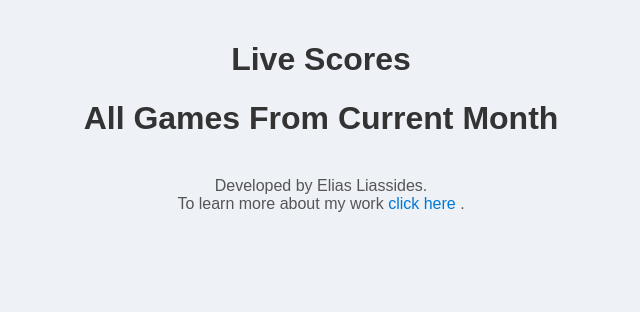
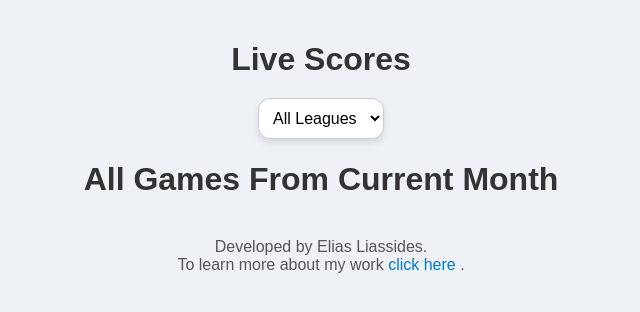
Before and after one commit to EliasL15/Cyprus_Basketball_Live_Scores, a Flask app: page / in a window 1280 px wide. Shown: the top 312 px of the page, without its empty margins (319-959 px from the left). Run offline with Flask 3, Linux system fonts and the light colour scheme; data that the repository does not hold is empty.

Commit message:
added filtering by league

```diff
--- a/templates/index.html
+++ b/templates/index.html
@@ -20,6 +20,28 @@
       font-size: 2em;
       margin-bottom: 20px;
     }
+    .navbar {
+      display: flex;
+      justify-content: center;
+      margin-bottom: 20px;
+    }
+    .navbar select {
+      padding: 10px;
+      font-size: 1em;
+      border: 1px solid #ccc;
+      border-radius: 12px;
+      background-color: #ffffff;
+      box-shadow: 0 4px 6px rgba(0, 0, 0, 0.1);
+      transition: box-shadow 0.3s ease, transform 0.2s ease;
+    }
+    .navbar select:hover {
+      transform: translateY(-3px);
+      box-shadow: 0 8px 12px rgba(0, 0, 0, 0.15);
+    }
+    .navbar select:focus {
+      outline: none;
+    }
+
     .game {
       background-color: #ffffff;
       padding: 20px;
@@ -92,14 +114,24 @@
 </head>
 <body>
   <h1>Live Scores</h1>
+  <div class="navbar">
+    <select id="league-filter" onchange="filterGamesByLeague()">
+      <option value="all">All Leagues</option>
+    </select>
+  </div>
   <div id="live-scores"></div>
   <h1>All Games From Current Month</h1>
   <div id="all-games"></div>
 
   <script>
+    let allGamesData = [];
+    let liveGamesData = [];
+
     async function fetchGames() {
       const liveScoresDiv = document.getElementById('live-scores');
       const allGamesDiv = document.getElementById('all-games');
+      const leagueFilter = document.getElementById('league-filter');
+      const selectedLeague = leagueFilter.value; // Preserve the selected value
 
       try {
         // Single fetch to the unified /api/games endpoint
@@ -110,14 +142,46 @@
         const data = await response.json();
 
         // data should be shaped like: { live_games: [...], all_games: [...] }
-        const { live_games, all_games } = data;
+        liveGamesData = data.live_games;
+        allGamesData = data.all_games;
 
-        // Clear existing content
-        liveScoresDiv.innerHTML = '';
-        allGamesDiv.innerHTML = '';
+        // Populate league filter options
+        const leagues = new Set();
+        liveGamesData.forEach(game => leagues.add(game.league_name));
+        allGamesData.forEach(game => leagues.add(game.league_name));
+        leagueFilter.innerHTML = '<option value="all">All Leagues</option>';
+        leagues.forEach(league => {
+          const option = document.createElement('option');
+          option.value = league;
+          option.textContent = league;
+          leagueFilter.appendChild(option);
+        });
 
-        // Populate LIVE GAMES
-        live_games.forEach(game => {
+        // Restore the selected value
+        leagueFilter.value = selectedLeague;
+
+        // Display games
+        displayGames();
+      } catch (error) {
+        console.error('Failed to fetch scores:', error);
+        // Retry after 5 seconds if it fails
+        setTimeout(fetchGames, 5000);
+      }
+    }
+
+    function displayGames() {
+      const liveScoresDiv = document.getElementById('live-scores');
+      const allGamesDiv = document.getElementById('all-games');
+      const leagueFilter = document.getElementById('league-filter').value;
+
+      // Clear existing content
+      liveScoresDiv.innerHTML = '';
+      allGamesDiv.innerHTML = '';
+
+      // Filter and display LIVE GAMES
+      liveGamesData
+        .filter(game => leagueFilter === 'all' || game.league_name === leagueFilter)
+        .forEach(game => {
           const gameDiv = document.createElement('div');
           gameDiv.className = 'game';
           gameDiv.innerHTML = `
@@ -145,8 +209,10 @@
           liveScoresDiv.appendChild(gameDiv);
         });
 
-        // Populate ALL GAMES
-        all_games.forEach(game => {
+      // Filter and display ALL GAMES
+      allGamesData
+        .filter(game => leagueFilter === 'all' || game.league_name === leagueFilter)
+        .forEach(game => {
           const gameDiv = document.createElement('div');
           gameDiv.className = 'game';
           gameDiv.innerHTML = `
@@ -173,11 +239,10 @@
           `;
           allGamesDiv.appendChild(gameDiv);
         });
-      } catch (error) {
-        console.error('Failed to fetch scores:', error);
-        // Retry after 5 seconds if it fails
-        setTimeout(fetchGames, 5000);
-      }
+    }
+
+    function filterGamesByLeague() {
+      displayGames();
     }
 
     // Initial fetch
```
